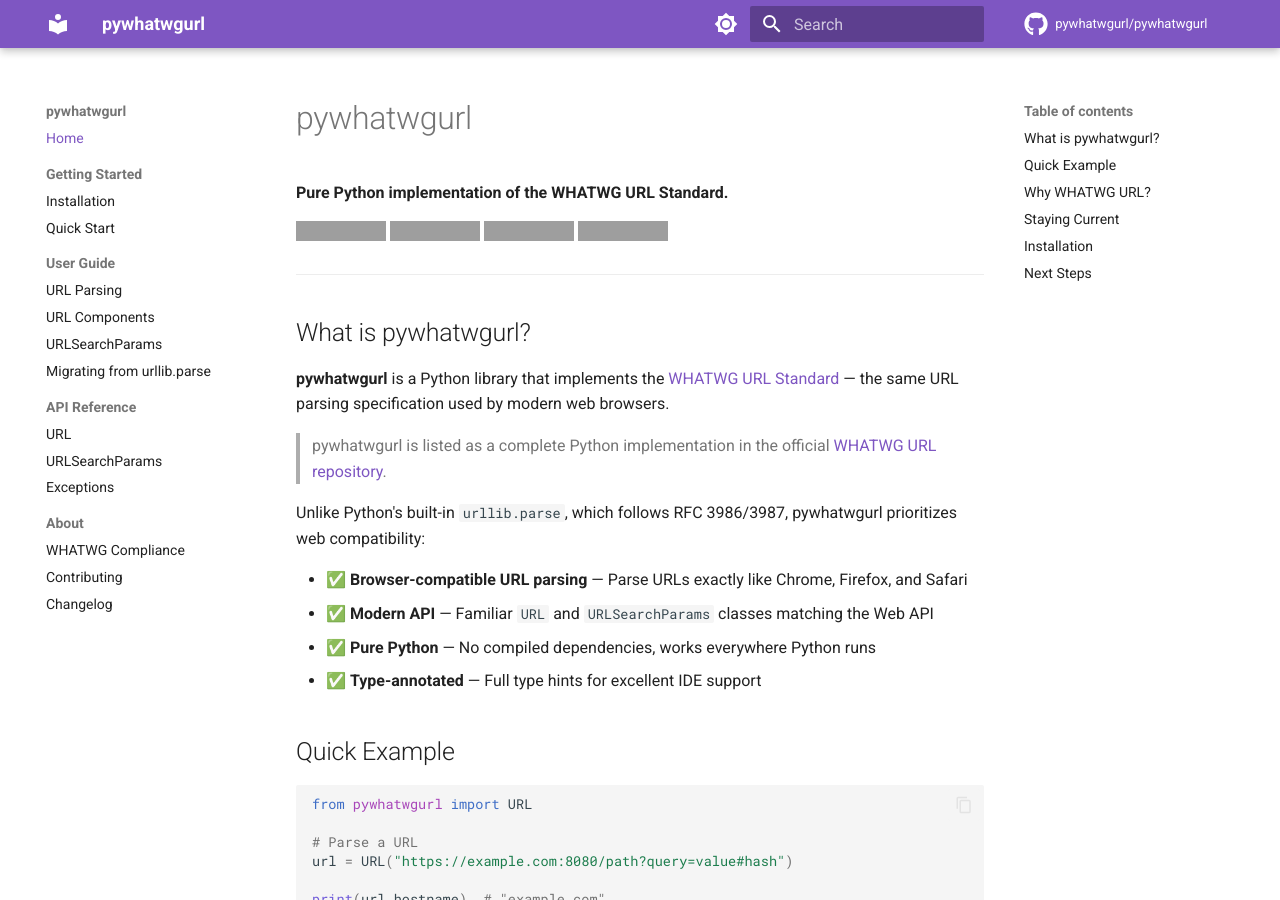
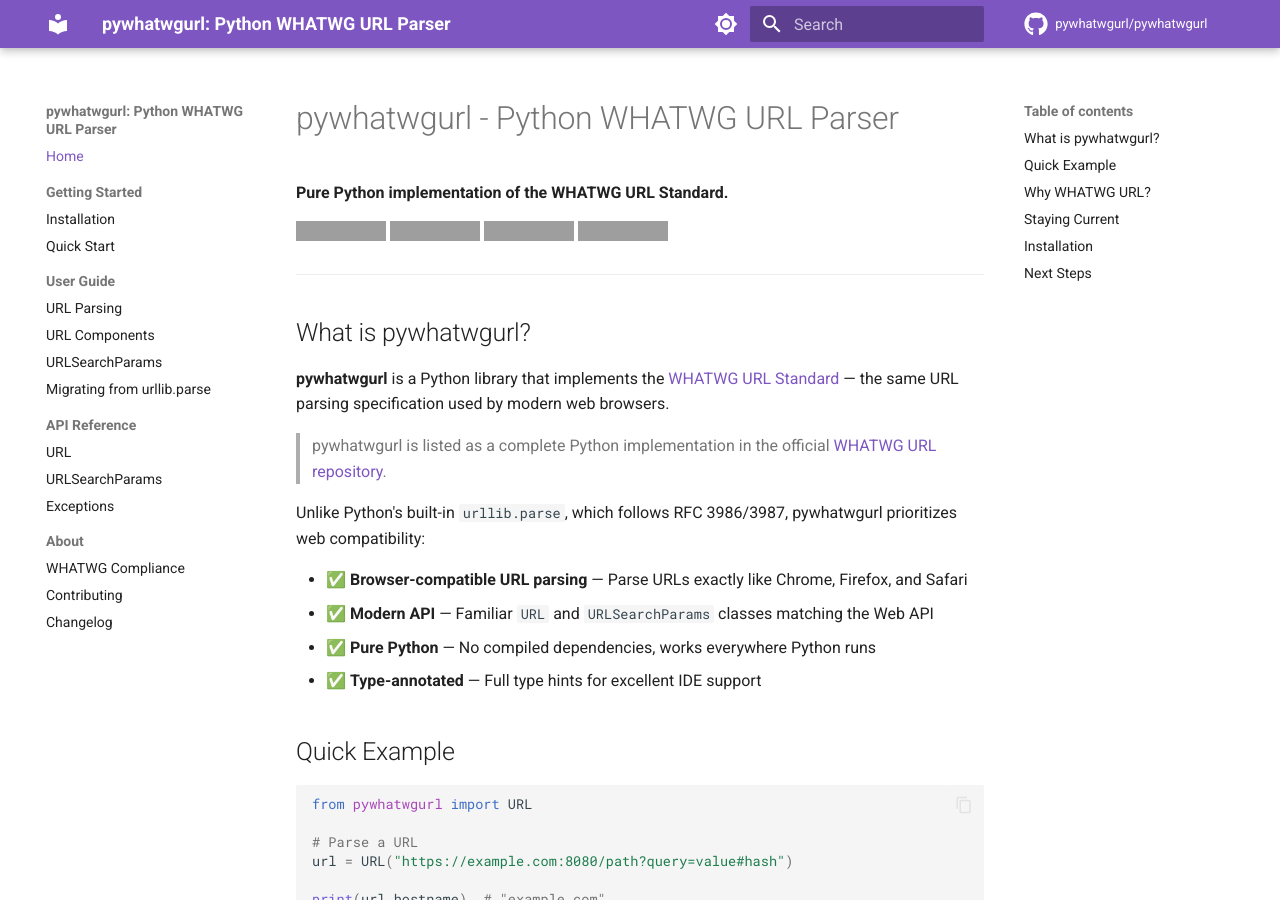
Before and after one commit to pywhatwgurl/pywhatwgurl, an MkDocs documentation site: the page built from docs/index.md, in a window 1280 px wide and 900 px high, cut to the strip 0-900 px from the top of the window. Built offline with MkDocs 1.6.1 and Material for MkDocs 9.7.7, drawn with Linux system fonts in a browser that asks for light colours; comment, search, counter and statistics services are not loaded; grey boxes are pictures that could not be loaded.

Commit message:
docs: add Google site verification and optimize site titles for SEO

```diff
--- a/README.md
+++ b/README.md
@@ -1,5 +1,4 @@
-pywhatwgurl
-===========
+# pywhatwgurl - Python WHATWG URL Parser
 
 [![CI](https://github.com/pywhatwgurl/pywhatwgurl/actions/workflows/main.yml/badge.svg)](https://github.com/pywhatwgurl/pywhatwgurl/actions/workflows/main.yml)
 [![PyPI](https://img.shields.io/pypi/v/pywhatwgurl)](https://pypi.org/project/pywhatwgurl/)
--- a/docs/index.md
+++ b/docs/index.md
@@ -1,4 +1,4 @@
-# pywhatwgurl
+# pywhatwgurl - Python WHATWG URL Parser
 
 **Pure Python implementation of the WHATWG URL Standard.**
 
--- /dev/null
+++ b/docs/overrides/main.html
@@ -0,0 +1,6 @@
+{% extends "base.html" %}
+
+{% block extrahead %}
+  {{ super() }}
+  <meta name="google-site-verification" content="6B6erNBrNbta5oY-pNmrMjt2q9emU3BSlBlX3jYNBPI" />
+{% endblock %}
--- a/mkdocs.yml
+++ b/mkdocs.yml
@@ -1,4 +1,4 @@
-site_name: pywhatwgurl
+site_name: "pywhatwgurl: Python WHATWG URL Parser"
 site_description: Pure Python implementation of the WHATWG URL Standard
 site_url: https://pywhatwgurl.github.io/pywhatwgurl
 repo_url: https://github.com/pywhatwgurl/pywhatwgurl
@@ -7,6 +7,7 @@
 
 theme:
   name: material
+  custom_dir: docs/overrides
   palette:
     # Light mode
     - media: "(prefers-color-scheme: light)"
```
